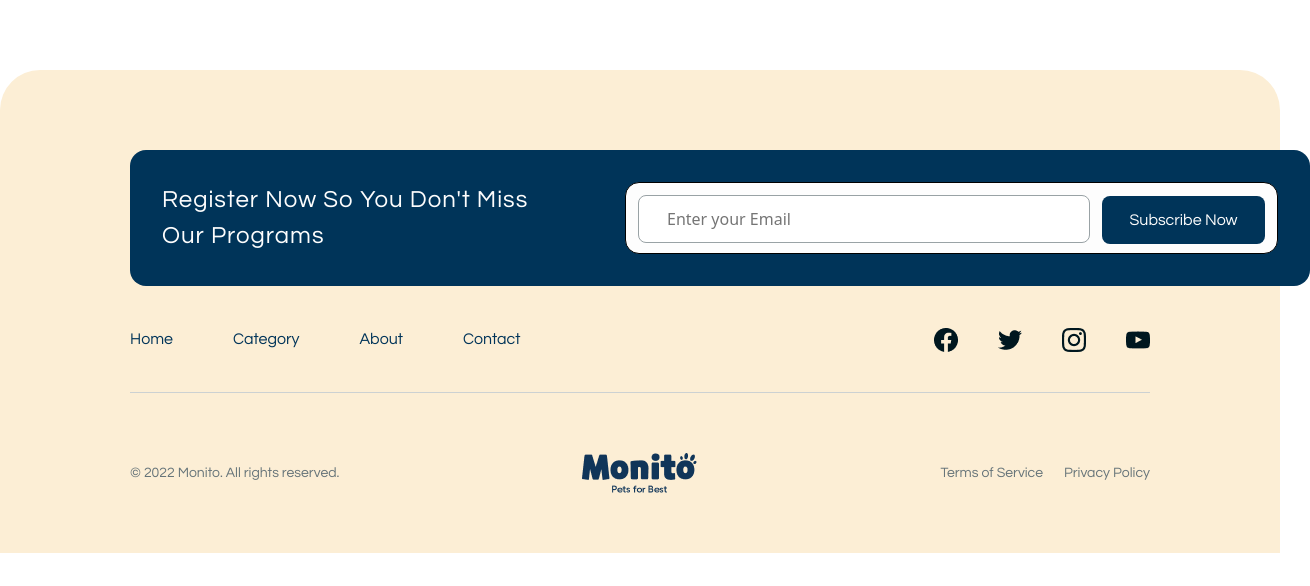
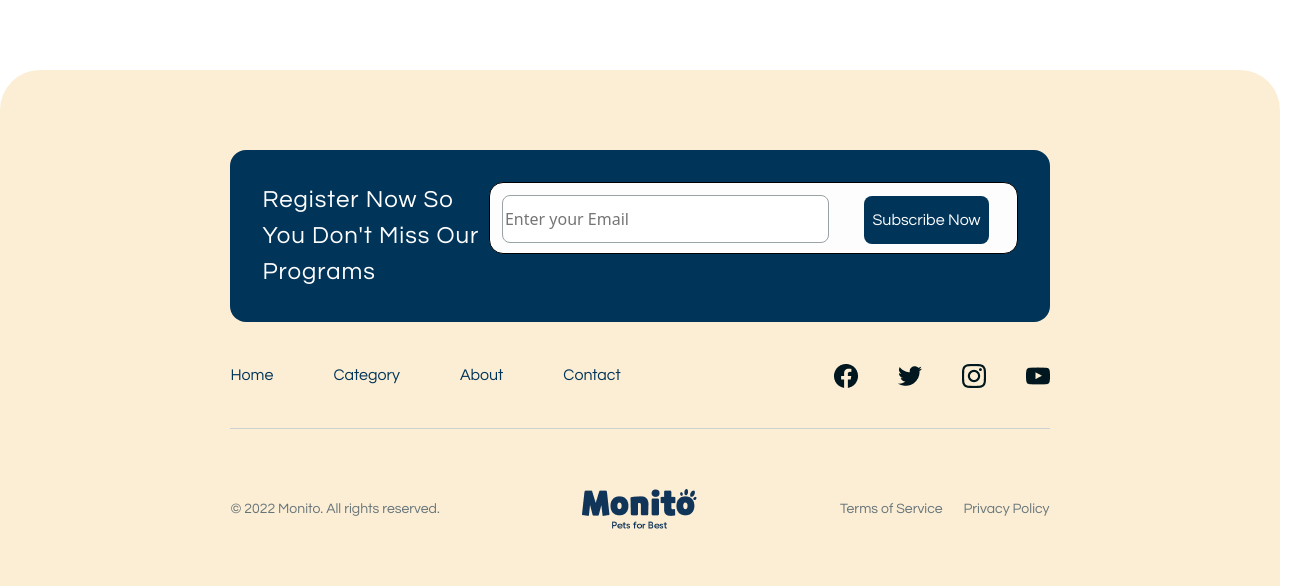
Before and after one commit to JUJUCW/pet_ecommerce_react, a React (Create React App) app: page /dogs in a window 1280 px wide. Shown: the part 911-1497 px from the top of the page, 1310 px wide, since content can reach past the window. Before the commit the page ends 1464 px from the top, so only its background shows below. Built offline with nearby package versions, Linux system fonts and the light colour scheme; no server answers.

Commit message:
STYLE/ footer css fix

```diff
--- a/src/components/Footer/Footer.module.scss
+++ b/src/components/Footer/Footer.module.scss
@@ -5,8 +5,9 @@
     background-color: color.$Secondary_40;
     display: flex;
     flex-direction: column;
-    padding: 80px 130px 40px 130px;
+    padding: 80px 18vw 40px 18vw;
     border-radius: 40px 40px 0px 0px;
+    margin: 0 auto;
     .registerContainer {
         background-color: color.$Primary;
         border-radius: 16px;
@@ -14,43 +15,49 @@
         flex-direction: row;
         justify-content: space-between;
         padding: 32px;
-        width: 1180px;
-        margin: 0 auto;
+        width: 100%;
+        max-width: 1180px;
+        // margin: 0 auto;
         .left {
             @include mixin.font-setting(24px, 400, color.$Neutral_01);
-            width: 389px;
+            width: 30%;
             font-family: 'Questrial';
             text-transform: capitalize;
             line-height: 36px;
             letter-spacing: 1px;
         }
         .right {
+            width: 70%;
             display: flex;
             flex-direction: column;
             justify-content: space-between;
-            align-items: flex-end;
+            // align-items: flex-end;
             // gap: 16px;
             padding: 12px;
             background-color: color.$Neutral_01;
             border: 1px solid #000;
             height: 72px;
             border-radius: 14px;
+            .inputContainer {
+
+                // width: 615px;
 
                 .input {
-                width: 452px;
+                    width: 65%;
                     height: 48px;
-                padding: 14px 28px;
-                margin-right: 12px;
+                    // padding: 14px 28px;
+                    margin-right: 35px;
                     border-radius: 8px;
                     border: 1px solid color.$Neutral_04;
                 }
                 .button {
-                width: 163px;
+                    width: 25%;
                     height: 48px;
                     @include mixin.font-setting(16px, 400, color.$Neutral_01);
                     font-family: 'Questrial';
                     border-radius: 8px;
                     background-color: color.$Primary;
+                }
             }
         }
     }
@@ -88,3 +95,16 @@
         @include mixin.font-setting(14px, 400, color.$Neutral_05);
     }
 }
+@media screen and (max-width: 600px) {
+    /* 在螢幕寬度小於600px時的樣式 */
+    .registerContainer {
+        flex-direction: column; /* 或者使用 grid-template-columns: 1fr; */
+        // .left {
+        //     width: 40%; /* 40% 寬度的標題 */
+        // }
+
+        // .right {
+        //     width: 60%; /* 60% 寬度的輸入框 */
+        // }
+    }
+}
```
Lines whose indentation alone changed are shown as unchanged.
